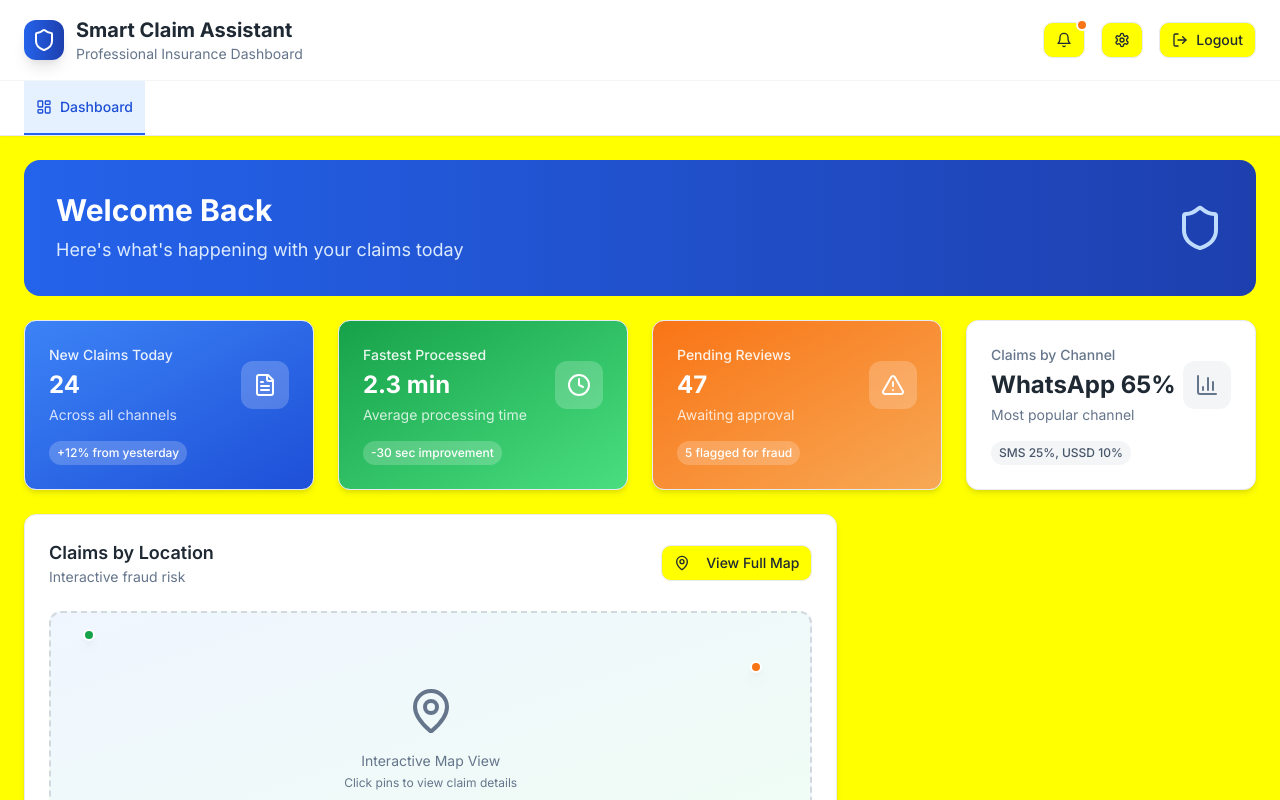
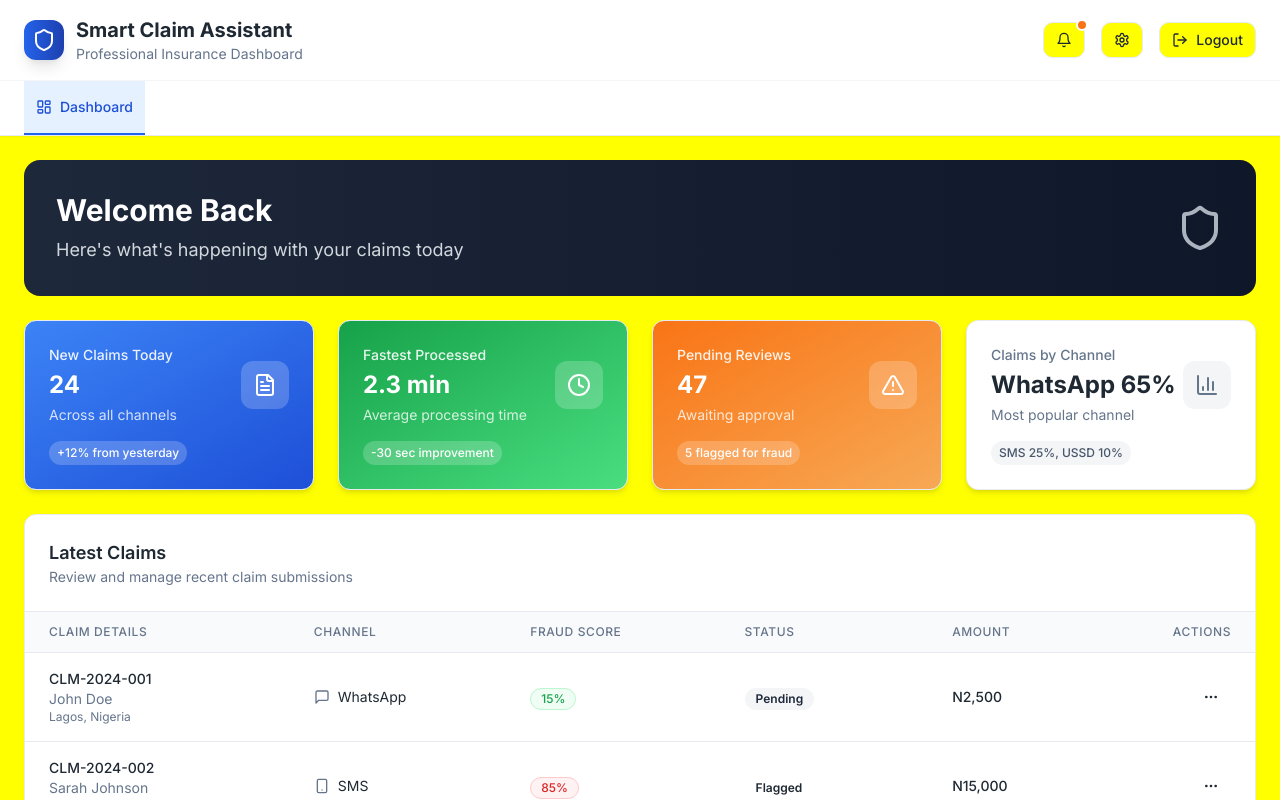
Before and after one commit to HumairaAisha/insure-dash-assist, a React (Vite) app: page / in a window 1280 px wide. Shown: the top 800 px of the page. Built offline with nearby package versions, Linux system fonts and the light colour scheme.

Commit message:
Refactor dashboard styling and layout
Remove the map section from the dashboard and adjust background colors to a more professional palette.

```diff
--- a/src/pages/Dashboard.tsx
+++ b/src/pages/Dashboard.tsx
@@ -1,9 +1,9 @@
+
 import {
   FileText,
   Clock,
   TrendingUp,
   AlertTriangle,
-  MapPin,
   BarChart3,
   Users,
   Shield
@@ -11,7 +11,6 @@ import {
 import DashboardLayout from '@/components/layout/DashboardLayout';
 import StatsCard from '@/components/dashboard/StatsCard';
 import ClaimsTable from '@/components/dashboard/ClaimsTable';
-import { Button } from '@/components/ui/button';
 
 export default function Dashboard() {
   const statsCards = [
@@ -56,20 +55,16 @@ export default function Dashboard() {
     <DashboardLayout>
       <div className="space-y-6">
         {/* Welcome Header */}
-        <div className="bg-gradient-to-r from-trust-blue-600 to-trust-blue-800 rounded-2xl p-8 text-white">
+        <div className="bg-gradient-to-r from-neutral-800 to-neutral-900 rounded-2xl p-8 text-white">
           <div className="flex items-center justify-between">
             <div>
               <h1 className="text-3xl font-bold mb-2">Welcome Back</h1>
-              <p className="text-blue-100 text-lg">
+              <p className="text-neutral-300 text-lg">
                 Here's what's happening with your claims today
               </p>
             </div>
             <div className="hidden md:flex items-center space-x-4">
-              {/* <div className="text-right">
-                <p className="text-sm text-blue-200">Today's Date</p>
-                <p className="text-xl font-semibold">January 20, 2024</p>
-              </div> */}
-              <Shield className="w-12 h-12 text-blue-200" />
+              <Shield className="w-12 h-12 text-neutral-400" />
             </div>
           </div>
         </div>
@@ -91,92 +86,6 @@ export default function Dashboard() {
           ))}
         </div>
 
-        {/* Main Content Grid */}
-        <div className="grid grid-cols-1 lg:grid-cols-3 gap-6">
-          {/* Claims Map Section */}
-          <div className="lg:col-span-2">
-            <div className="bg-white rounded-xl shadow-md border border-card-border p-6">
-              <div className="flex items-center justify-between mb-6">
-                <div>
-                  <h3 className="text-lg font-semibold text-foreground">Claims by Location</h3>
-                  <p className="text-sm text-muted-foreground">Interactive fraud risk</p>
-                </div>
-                <Button variant="outline" size="sm">
-                  <MapPin className="w-4 h-4 mr-2" />
-                  View Full Map
-                </Button>
-              </div>
-
-              {/* Simulated Map View */}
-              <div className="relative bg-gradient-to-br from-blue-50 to-green-50 rounded-lg h-64 flex items-center justify-center border-2 border-dashed border-neutral-300">
-                <div className="text-center">
-                  <MapPin className="w-12 h-12 text-muted-foreground mx-auto mb-4" />
-                  <p className="text-muted-foreground text-sm">Interactive Map View</p>
-                  <p className="text-xs text-muted-foreground mt-1">Click pins to view claim details</p>
-                </div>
-
-                {/* Sample pins */}
-                <div className="absolute top-4 left-8 w-3 h-3 bg-success-green rounded-full border-2 border-white shadow-lg"></div>
-                <div className="absolute top-12 right-12 w-3 h-3 bg-alert-orange rounded-full border-2 border-white shadow-lg"></div>
-                <div className="absolute bottom-8 left-1/3 w-3 h-3 bg-trust-blue-500 rounded-full border-2 border-white shadow-lg"></div>
-              </div>
-            </div>
-          </div>
-
-          {/* Quick Actions */}
-          <div className="space-y-6">
-            {/* <div className="bg-white rounded-xl shadow-md border border-card-border p-6">
-              <h3 className="text-lg font-semibold text-foreground mb-4">Quick Actions</h3>
-              <div className="space-y-3">
-                <Button className="w-full justify-start button-primary">
-                  <FileText className="w-4 h-4 mr-2" />
-                  Review Flagged Claims
-                </Button>
-                <Button variant="outline" className="w-full justify-start">
-                  <Users className="w-4 h-4 mr-2" />
-                  Manage Users
-                </Button>
-                <Button variant="outline" className="w-full justify-start">
-                  <BarChart3 className="w-4 h-4 mr-2" />
-                  Generate Report
-                </Button>
-                <Button variant="outline" className="w-full justify-start">
-                  <TrendingUp className="w-4 h-4 mr-2" />
-                  View Analytics
-                </Button>
-              </div>
-            </div> */}
-
-            {/* Recent Activity */}
-            {/* <div className="bg-white rounded-xl shadow-md border border-card-border p-6">
-              <h3 className="text-lg font-semibold text-foreground mb-4">Recent Activity</h3>
-              <div className="space-y-4">
-                <div className="flex items-center space-x-3">
-                  <div className="w-2 h-2 bg-success-green rounded-full"></div>
-                  <div className="flex-1">
-                    <p className="text-sm text-foreground">Claim CLM-001 approved</p>
-                    <p className="text-xs text-muted-foreground">2 minutes ago</p>
-                  </div>
-                </div>
-                <div className="flex items-center space-x-3">
-                  <div className="w-2 h-2 bg-alert-orange rounded-full"></div>
-                  <div className="flex-1">
-                    <p className="text-sm text-foreground">High fraud score detected</p>
-                    <p className="text-xs text-muted-foreground">5 minutes ago</p>
-                  </div>
-                </div>
-                <div className="flex items-center space-x-3">
-                  <div className="w-2 h-2 bg-trust-blue-500 rounded-full"></div>
-                  <div className="flex-1">
-                    <p className="text-sm text-foreground">New WhatsApp claim received</p>
-                    <p className="text-xs text-muted-foreground">8 minutes ago</p>
-                  </div>
-                </div>
-              </div>
-            </div> */}
-          </div>
-        </div>
-
         {/* Claims Table */}
         <ClaimsTable />
       </div>
```
